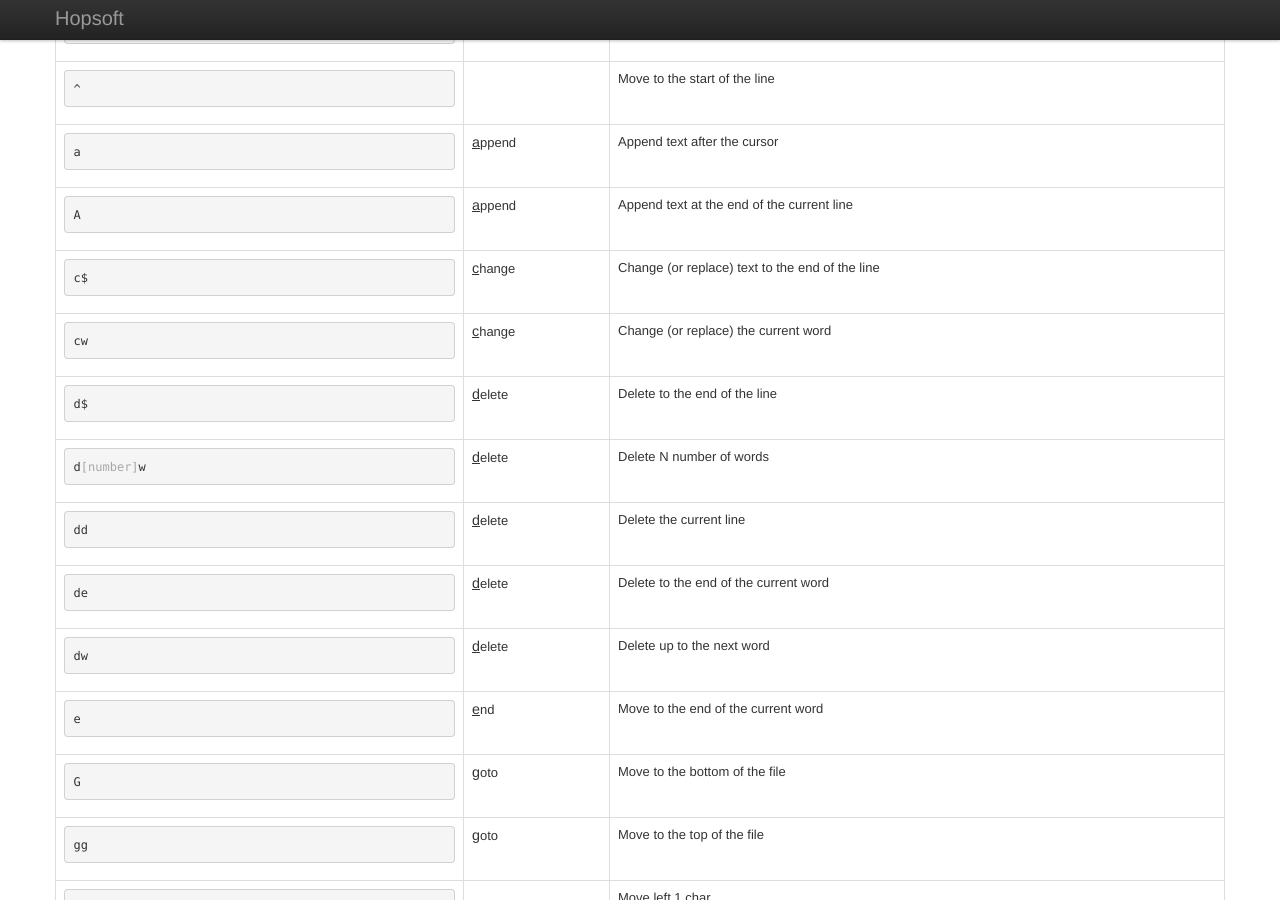
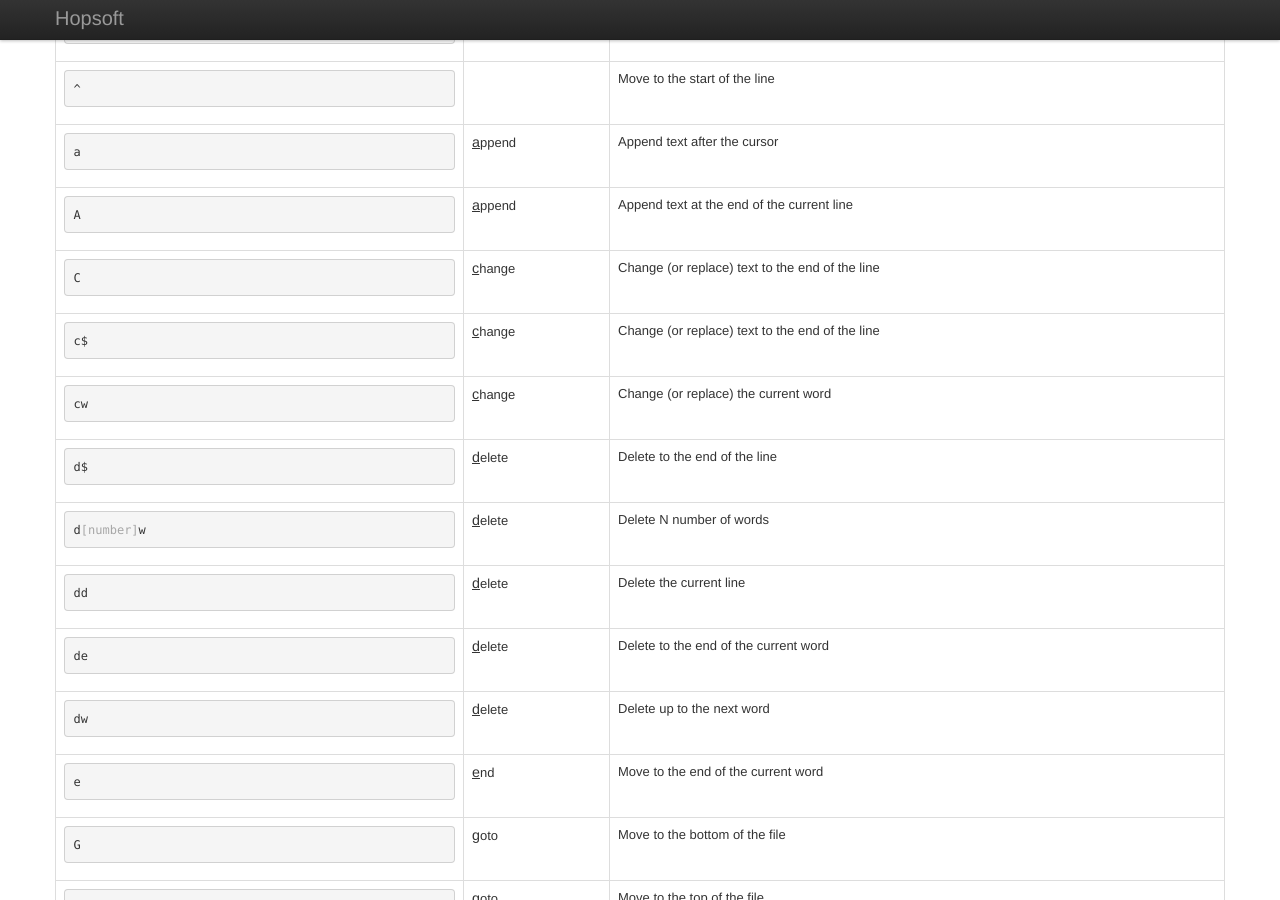
Before and after one commit to hopsoft/hopsoft.github.io, a Jekyll site: the page built from vim.markdown, in a window 1280 px wide and 900 px high, scrolled down 2991 px. Built offline with Jekyll 4.4.1, drawn with Linux system fonts in a browser that asks for light colours; comment, search, counter and statistics services are not loaded.

Commit message:
Another command.

```diff
--- a/vim.markdown
+++ b/vim.markdown
@@ -316,6 +316,12 @@ layout: bootstrap
         </tr>
 
         <tr>
+          <td><pre class="command">C</pre></td>
+          <td><span class="u">c</span>hange</td>
+          <td>Change (or replace) text to the end of the line</td>
+        </tr>
+
+        <tr>
           <td><pre class="command">/<span class="subdued">[text]</span></pre></td>
           <td></td>
           <td>Search forward for the text</td>
```
